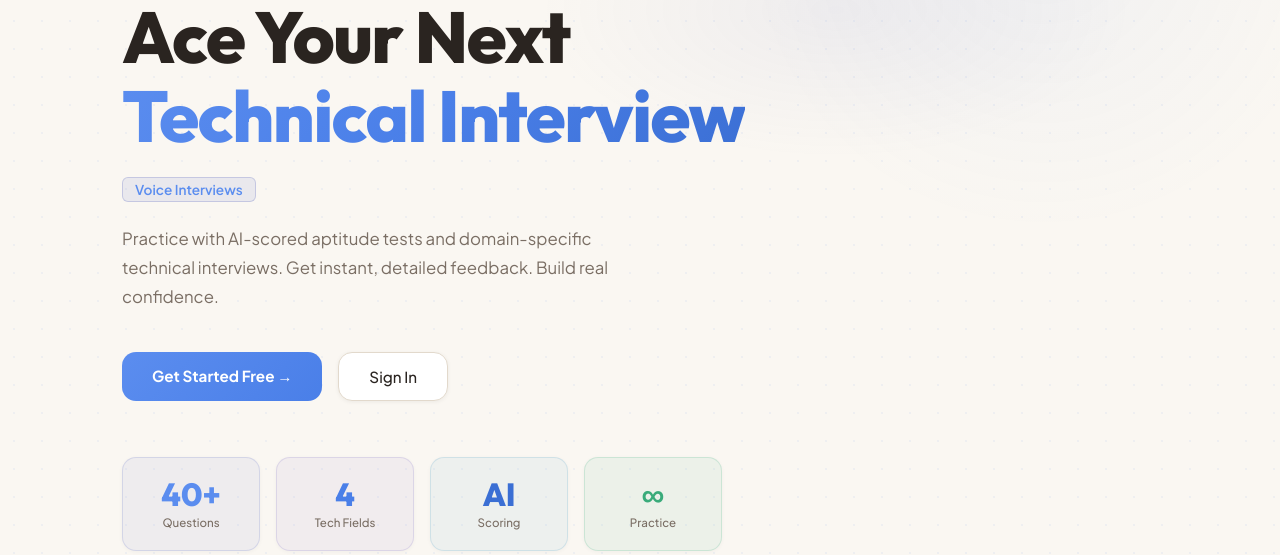
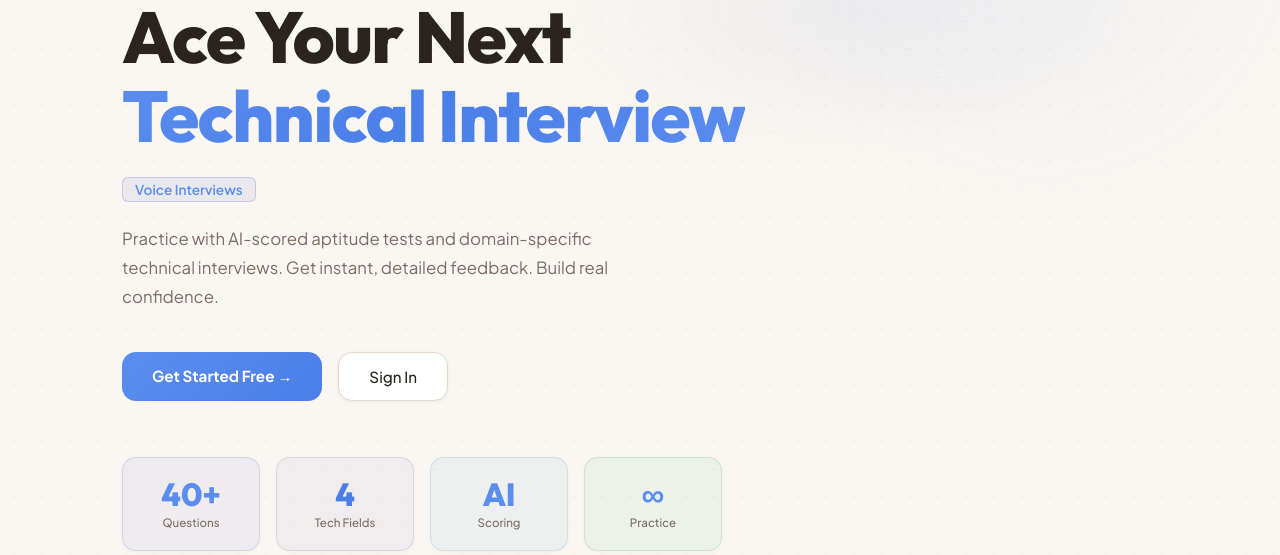
Before and after one commit to agrawalsanket123-netizen/ai-interview-system, a React (Vite) app in the folder frontend/: page / in a window 1280 px wide. Shown: the part 245-800 px from the top of the page. Built offline with nearby package versions, Linux system fonts and the light colour scheme; no server answers.

Commit message:
fixed all colors to coastal blue

```diff
--- a/frontend/src/index.css
+++ b/frontend/src/index.css
@@ -17,9 +17,9 @@
 --accent: #5B8DEF;
 --accent-glow: rgba(91,141,239,0.18);
 --accent2: #4A7FE8;
---accent3: #3B6FD4;
---accent4: #7EB3F5;
-  --success: #3aab7a;
+--accent3: #5B8DEF;
+--accent4: #5B8DEF;
+ --success: #5B8DEF;
   --warning: #c49a2a;
   --danger: #c45a6a;
 
```
